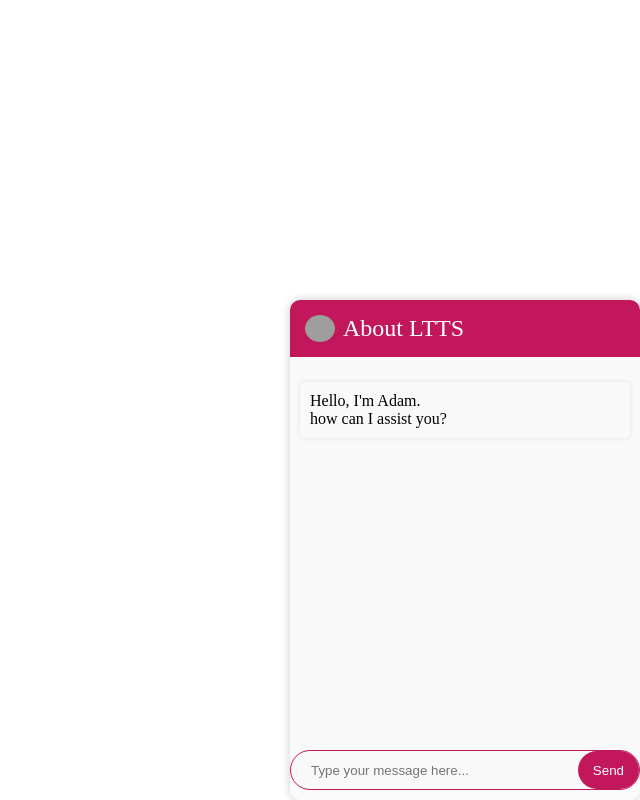
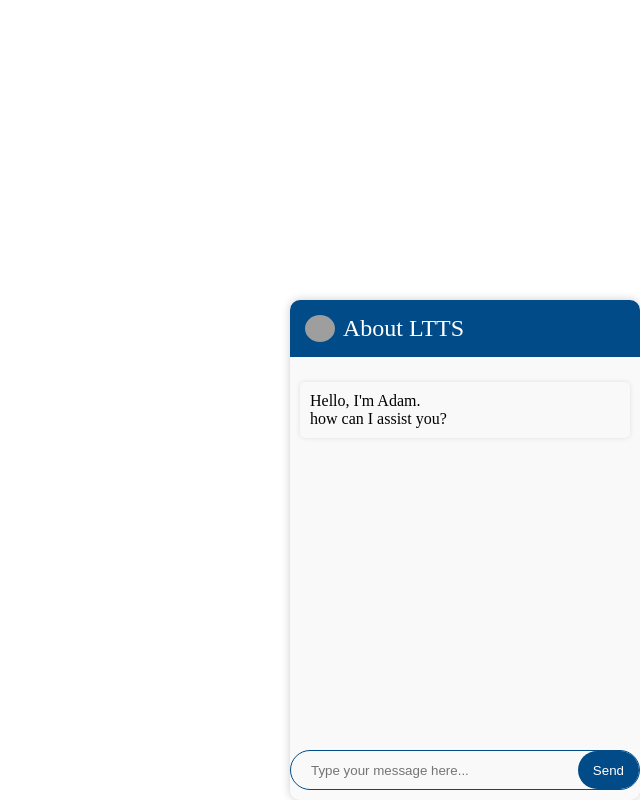
Before and after one commit to dipanshudiwaker/LttsChatBot, a Flask app: page / in a window 1280 px wide. Shown: the whole page, without its empty margins (640-1280 px from the left). Run offline with Flask 2, Linux system fonts and the light colour scheme; grey boxes are pictures that could not be loaded.

Commit message:
Update index1.html

```diff
--- a/templates/index1.html
+++ b/templates/index1.html
@@ -20,7 +20,7 @@
 		box-shadow: 0 0 10px rgba(0, 0, 0, 0.2);
 	  }
 	  .chat-header {
-		background-color: #C2185B;
+		background-color: #004b88;
 		color: #fff;
 		padding: 15px;
 		  display:flex;
@@ -41,12 +41,12 @@
 	  }
 	  .chat-footer {
 	    background-color: #f9f9f9;
-	    border: 1px solid #C2185B;
+	    border: 1px solid #004b88;
 	    border-radius: 21px;
 	    height: 38px;
 	}
 	.chat-footer:hover{
-		box-shadow:-1px -8px 10px 1px rgb(235 38 38 / 20%), 0px -2px 20px 0 rgb(255 42 42 / 19%);
+		box-shadow:-1px -8px 10px 1px rgb(103 78 210 / 20%), 0px -2px 20px 0 rgb(106 105 213 / 19%);
 	}
 
 	  .messageDiv{
@@ -73,7 +73,7 @@
 
     .btn{
       border: none;
-      background: #C2185B;
+      background: #004b88;
       color: white;
       padding: 6px 15px;
       border-radius: 70px;
@@ -90,7 +90,7 @@
 	    text-align: left;
 	}
 	.user-message{
-	    background-color: #F48FB1;
+	    background-color: #7faacd;
 	    margin: 3px 0 0 20%;
 	    box-shadow: 0 0 5px rgba(0, 0, 0, 0.4);
 	}
```
